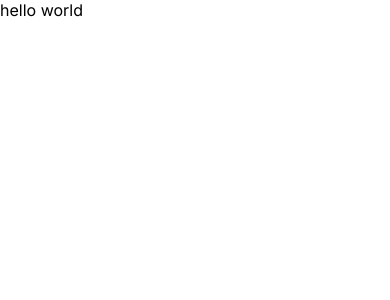
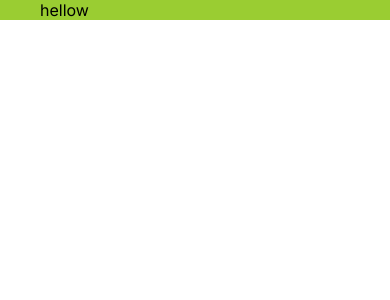
Before and after one commit to yaotutu/next-blog, a Next.js app: page / in a window 390 px wide. Shown: the top 300 px of the page. Built offline with nearby package versions, Linux system fonts and the light colour scheme.

Commit message:
✨ (globals.css): enhance styling for improved dark and light themes including container and wrapper classes ✨ (layout.tsx): wrap children elements in a container for consistent layout ✨ (page.tsx): add a link component for navigation to improve user interactivity

```diff
--- a/app/globals.css
+++ b/app/globals.css
@@ -1,16 +1,87 @@
-:root{
-    --bg:white
-    --text-color:black
-    --softBg:#f0f0f0
-    --softTextColor:#626262
-}
+:root {
+    --bg: white;
+    --textColor: black;
+    --softBg: #f0f0f0;
+    --softTextColor: #626262;
+  }
 
-*{
-    margin:0;
-    padding:0;
-    box-sizing:border-box;
-}
-body{
-   max-width: 100vw;
-   overflow-x: hidden;
-}
+  * {
+    padding: 0;
+    margin: 0;
+    box-sizing: border-box;
+  }
+
+  body {
+    max-width: 100vw;
+    overflow-x: hidden;
+  }
+
+  a {
+    color: inherit;
+    text-decoration: none;
+  }
+
+  .dark {
+    --bg: #0f172a;
+    --textColor: #ddd;
+    --softBg: #1f273a;
+    --softTextColor: #a6a6a6;
+  }
+
+  .light {
+    --bg: white;
+    --textColor: black;
+    --softBg: #f0f0f0;
+    --softTextColor: #626262;
+  }
+
+  .container {
+    min-height: 100vh;
+    background-color: var(--bg);
+    color: var(--textColor);
+  }
+
+  .wrapper {
+    max-width: 1536px;
+    margin-left: auto;
+    margin-right: auto;
+    padding-left: 80px;
+    padding-right: 80px;
+    background-color: yellowgreen;
+  }
+
+  @media screen and (max-width: 1536px) {
+    .wrapper {
+      max-width: 1366px;
+    }
+  }
+  @media screen and (max-width: 1280px) {
+    .wrapper {
+      max-width: 1024px;
+    }
+  }
+  @media screen and (max-width: 1024px) {
+    .wrapper {
+      max-width: 768px;
+      padding-left: 40px;
+      padding-right: 40px;
+    }
+  }
+  @media screen and (max-width: 768px) {
+    .wrapper {
+      max-width: 640px;
+    }
+  }
+  @media screen and (max-width: 640px) {
+    .wrapper {
+      max-width: 475px;
+    }
+  }
+
+  .ql-container{
+    font-size: 28px !important;
+  }
+
+  .quill > .ql-container > .ql-editor.ql-blank::before{
+    color: #b3b3b1;
+  }
--- a/app/layout.tsx
+++ b/app/layout.tsx
@@ -16,7 +16,11 @@ export default function RootLayout({
 }>) {
   return (
     <html lang="en">
-      <body className={inter.className}>{children}</body>
+      <body className={inter.className}>
+        <div className="container">
+          <div className="wrapper">{children}</div>
+        </div>
+      </body>
     </html>
   );
 }
--- a/app/page.tsx
+++ b/app/page.tsx
@@ -1,3 +1,9 @@
+import Link from "next/link";
+
 export default function Home() {
-  return <main>hello world</main>;
+  return (
+    <main>
+      <Link href="/">hellow</Link>
+    </main>
+  );
 }
```
